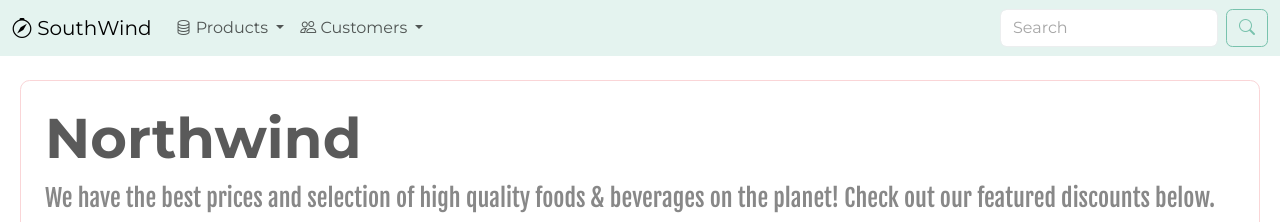
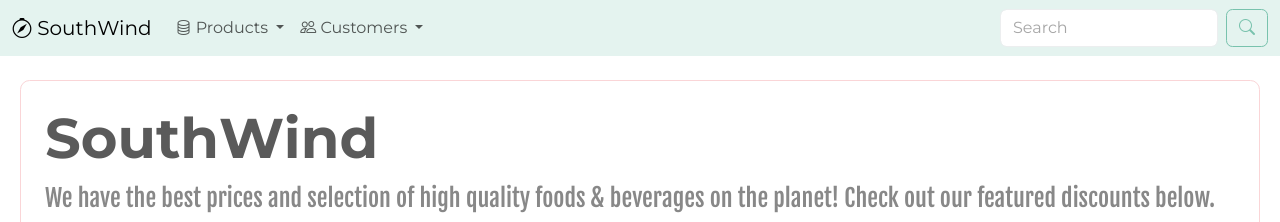
Before and after one commit to nkelly33/Southwind, a plain HTML site: page index.html in a window 1280 px wide. Shown: the top 222 px of the page. Drawn offline with nearby package versions, Linux system fonts and the light colour scheme.

Commit message:
working commit

```diff
--- a/balloons.js
+++ b/balloons.js
@@ -24,8 +24,7 @@
         elem.classList.add("animate__animated", "animate__bounceOutUp");
     }
   });
-});
-  const happy = document.getElementById('Happy');
+    const happy = document.getElementById('Happy');
 
   const red = document.getElementById('red');
   red.addEventListener('mouseenter', function(e){
@@ -69,3 +68,4 @@
     green.checked = false;
   }
 });
+});
--- a/index.html
+++ b/index.html
@@ -51,6 +51,7 @@
               <li><a class="dropdown-item" href="#"><i class="bi bi-key"></i> Sign In</a></li>
             </ul>
           </li>
+
         </ul>
         <form class="d-none d-md-flex" role="search">
           <input class="form-control me-2" type="search" placeholder="Search" aria-label="Search">
@@ -62,7 +63,7 @@
   <div class="container-fluid">
     <div class="p-4 m-2 mt-4 rounded-3 border border-secondary-subtle">
       <h1 class="display-4 fw-bold">
-          Northwind
+          SouthWind
       </h1>
       <p class="fs-4">
           We have the best prices and selection of high quality foods &amp; beverages on the planet! Check out our featured discounts below.
```
